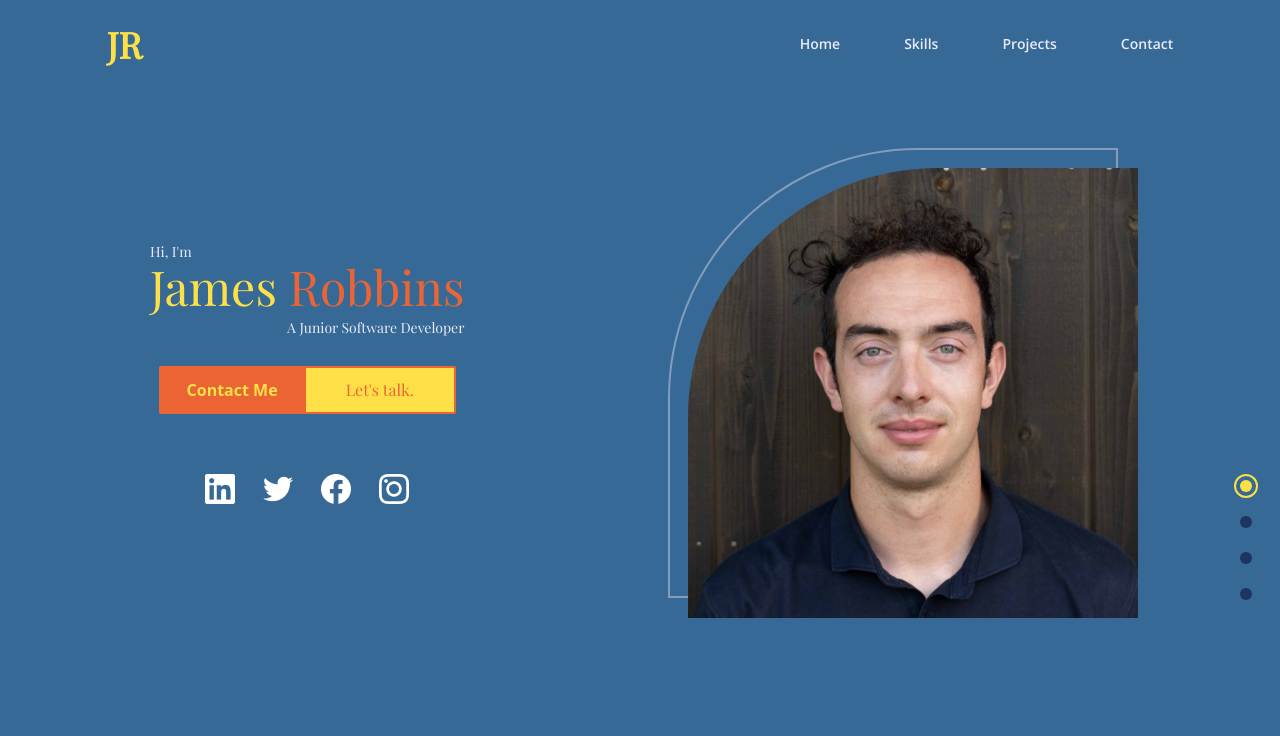
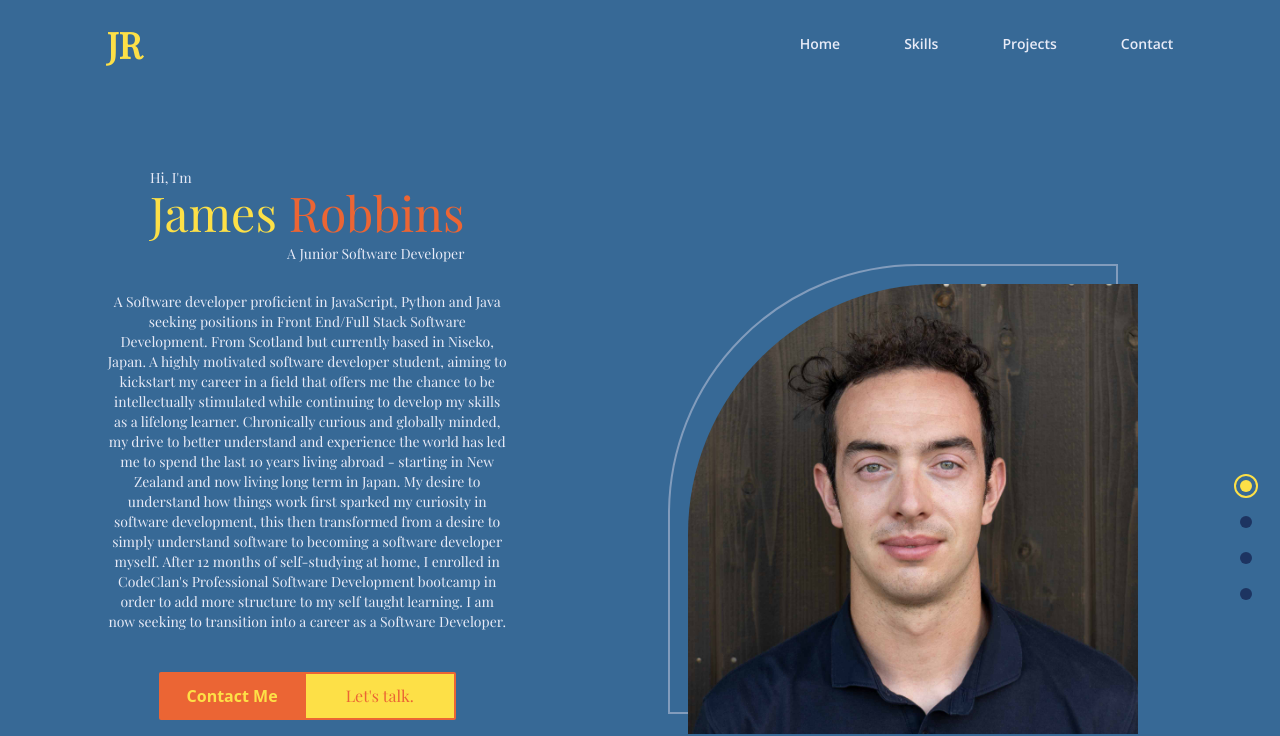
Before and after one commit to j-rob16/james-r-portfolio, a React (Create React App) app: page / in a window 1280 px wide. Shown: the top 736 px of the page. Built offline with nearby package versions, Linux system fonts and the light colour scheme; a web font is replaced by a local one.

Commit message:
more edits made

```diff
--- a/src/App.js
+++ b/src/App.js
@@ -40,9 +40,9 @@ function App() {
       </div>
       {/* <LineGradient /> */}
 
-      <div className='bg-[#BBDEF0] h-full'>
+      {/* <div className='bg-[#BBDEF0] h-full'>
         <Skills />
-      </div>
+      </div> */}
     </div>
   );
 }
--- /dev/null
+++ b/src/components/AboutMe.jsx
@@ -0,0 +1,15 @@
+const AboutMe = () => {
+  return (
+    <div className='font-playfair text-sm text-center rounded-2xl'>
+      <p>A Software developer proficient in JavaScript, Python and Java seeking positions in Front End/Full Stack Software Development. From Scotland but currently based in Niseko, Japan.
+          A highly motivated software developer student, aiming to kickstart my career in a field that offers me the chance to be intellectually stimulated while continuing to develop my skills as a lifelong learner.
+
+          Chronically curious and globally minded, my drive to better understand and experience the world has led me to spend the last 10 years living abroad - starting in New Zealand and now living long term in Japan.
+
+          My desire to understand how things work first sparked my curiosity in software development, this then transformed from a desire to simply understand software to becoming a software developer myself. After 12 months of self-studying at home, I enrolled in CodeClan's Professional Software Development bootcamp in order to add more structure to my self taught learning. I am now seeking to transition into a career as a Software Developer.
+      </p>
+    </div>
+  );
+};
+
+export default AboutMe;
--- a/src/scenes/Home.jsx
+++ b/src/scenes/Home.jsx
@@ -1,5 +1,6 @@
 import { motion } from 'framer-motion';
 import AnchorLink from 'react-anchor-link-smooth-scroll';
+import AboutMe from '../components/AboutMe';
 import SocialMediaIcons from '../components/SocialMediaIcons';
 import useMediaQuery from '../hooks/useMediaQuery';
 
@@ -69,12 +70,29 @@ const Home = ({ setSelectedPage }) => {
           </div>
         </motion.div>
 
+        {/* ABOUT ME */}
+        <motion.div
+          initial='hidden'
+          whileInView='visible'
+          viewport={{ once: true, amount: 0.5 }}
+          transition={{ delay: 0.2, duration: 1.5 }}
+          variants={{
+            hidden: { opacity: 0, x: -50 },
+            visible: { opacity: 1, x: 0 }
+          }}
+          className='flex justify-center mb-10'
+        >
+
+          <AboutMe />
+
+        </motion.div>
+
         {/* CONTACT ME SEGMENT */}
         <motion.div
           initial='hidden'
           whileInView='visible'
           viewport={{ once: true, amount: 0.5 }}
-          transition={{ delay: 0.2, duration: 1.5 }}
+          transition={{ delay: 0.5, duration: 1.5 }}
           variants={{
             hidden: { opacity: 0, x: -50 },
             visible: { opacity: 1, x: 0 }
@@ -109,7 +127,7 @@ const Home = ({ setSelectedPage }) => {
           initial='hidden'
           whileInView='visible'
           viewport={{ once: true, amount: 0.5 }}
-          transition={{ delay: 0.5, duration: 1.5 }}
+          transition={{ delay: 0.8, duration: 1.5 }}
           variants={{
             hidden: { opacity: 0, x: -50 },
             visible: { opacity: 1, x: 0 }
```
Also changed, not shown: src/scenes/Projects.jsx (added).
